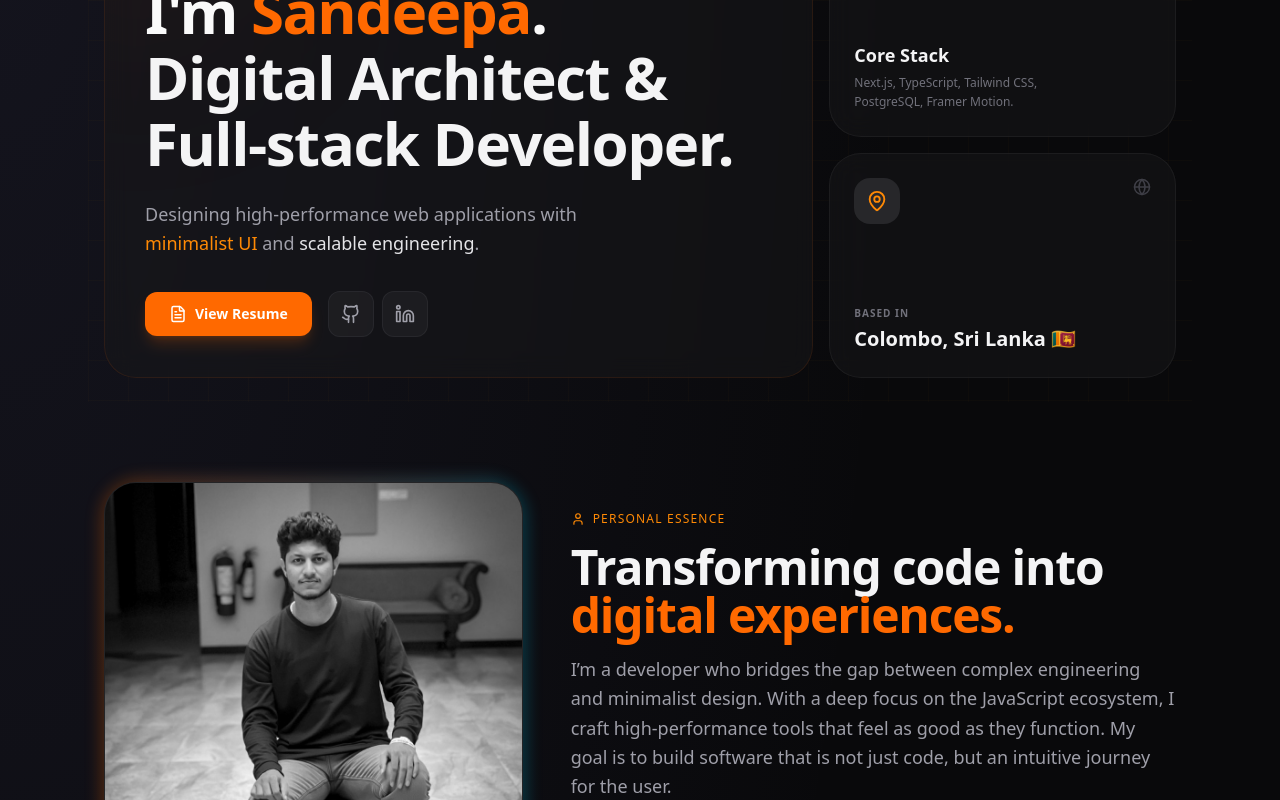
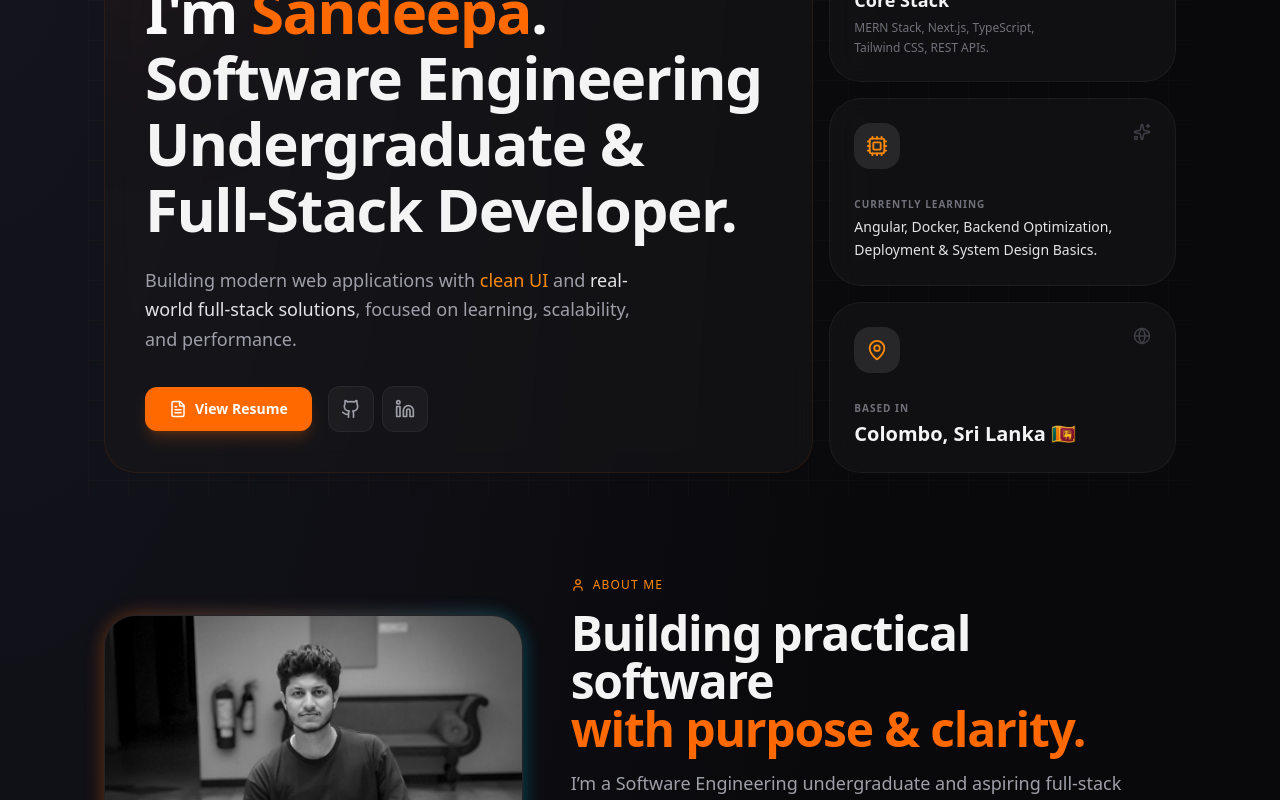
Before and after one commit to SandeepaChathumina/MyPortfolio, a Next.js app in the folder my-portfolio/: page / in a window 1280 px wide. Shown: the part 160-960 px from the top of the page. Built offline with nearby package versions, Linux system fonts and the light colour scheme.

Commit message:
update hero and about

```diff
--- a/my-portfolio/src/app/components/About.tsx
+++ b/my-portfolio/src/app/components/About.tsx
@@ -13,35 +13,40 @@ export default function About() {
         viewport={{ once: true }}
         className="grid grid-cols-1 lg:grid-cols-12 gap-12 items-center"
       >
-        {/* IMAGE BLOCK - Spans 5 columns */}
+        {/* IMAGE BLOCK */}
         <div className="lg:col-span-5 relative group">
-          <div className="absolute -inset-1 bg-linear-to-r from-orange-500 to-cyan-500 rounded-[2.5rem] blur opacity-25 group-hover:opacity-40 transition duration-1000"></div>
+          <div className="absolute -inset-1 bg-linear-to-r from-orange-500 to-cyan-500 rounded-[2.5rem] blur opacity-25 group-hover:opacity-40 transition duration-1000" />
           <div className="relative overflow-hidden rounded-4xl aspect-4/5 border border-white/5 bg-zinc-900">
             <Image
               src="/my1.jpg"
-              alt="Sandeepa - Digital Architect"
+              alt="Sandeepa - Software Engineering Undergraduate"
               fill
               className="object-cover grayscale hover:grayscale-0 transition duration-700 scale-105 hover:scale-100"
             />
           </div>
         </div>
 
-        {/* CONTENT BLOCK - Spans 7 columns */}
+        {/* CONTENT BLOCK */}
         <div className="lg:col-span-7 space-y-8">
           <div className="space-y-4">
             <div className="flex items-center gap-2 text-orange-400 font-medium tracking-widest uppercase text-xs">
               <User size={14} />
-              <span>Personal Essence</span>
+              <span>About Me</span>
             </div>
+
             <h2 className="text-4xl md:text-5xl font-bold tracking-tight text-zinc-100">
-              Transforming code into <br />
-              <span className="text-orange-500">digital experiences.</span>
+              Building practical software <br />
+              <span className="text-orange-500">with purpose & clarity.</span>
             </h2>
+
             <p className="text-zinc-400 text-lg leading-relaxed font-light max-w-2xl">
-              I’m a developer who bridges the gap between complex engineering and minimalist design.
-              With a deep focus on the JavaScript ecosystem, I craft high-performance tools
-              that feel as good as they function. My goal is to build software that is
-              not just code, but an intuitive journey for the user.
+              I’m a Software Engineering undergraduate and aspiring full-stack developer
+              with a strong interest in building real-world web applications.
+              I primarily work within the JavaScript ecosystem, focusing on clean UI,
+              structured backend logic, and scalable development practices.
+              <br /><br />
+              I enjoy learning new technologies, improving my problem-solving skills,
+              and transforming ideas into functional, user-friendly digital solutions.
             </p>
           </div>
 
@@ -50,12 +55,17 @@ export default function About() {
             <div className="p-6 rounded-3xl bg-zinc-900/50 border border-white/5 backdrop-blur-sm group hover:border-orange-500/30 transition-colors">
               <Code2 className="text-orange-500 mb-3" size={24} />
               <h4 className="text-zinc-100 font-bold text-3xl">15+</h4>
-              <p className="text-zinc-500 text-sm tracking-wide uppercase">Projects Built</p>
+              <p className="text-zinc-500 text-sm tracking-wide uppercase">
+                Academic & Personal Projects
+              </p>
             </div>
+
             <div className="p-6 rounded-3xl bg-zinc-900/50 border border-white/5 backdrop-blur-sm group hover:border-orange-500/30 transition-colors">
               <Rocket className="text-orange-500 mb-3" size={24} />
               <h4 className="text-zinc-100 font-bold text-3xl">5+</h4>
-              <p className="text-zinc-500 text-sm tracking-wide uppercase">Global Certs</p>
+              <p className="text-zinc-500 text-sm tracking-wide uppercase">
+                Certifications Earned
+              </p>
             </div>
           </div>
         </div>
--- a/my-portfolio/src/app/components/Hero.tsx
+++ b/my-portfolio/src/app/components/Hero.tsx
@@ -1,62 +1,99 @@
 "use client";
 import { motion } from "framer-motion";
-import { Github, Linkedin, Terminal, MapPin, FileText, Cpu, Sparkles, Globe } from "lucide-react";
+import {
+  Github,
+  Linkedin,
+  Terminal,
+  MapPin,
+  FileText,
+  Cpu,
+  Sparkles,
+  Globe,
+} from "lucide-react";
 
 export default function Hero() {
   return (
     <section className="pt-12 pb-6 w-full max-w-350 mx-auto px-4 relative">
       {/* Background Grid Decoration */}
-      <div className="absolute inset-0 -z-10 bg-[linear-gradient(to_right,#ffa50005_1px,transparent_1px),linear-gradient(to_bottom,#ffa50005_1px,transparent_1px)] bg-size-[40px_40px]"></div>
+      <div className="absolute inset-0 -z-10 bg-[linear-gradient(to_right,#ffa50005_1px,transparent_1px),linear-gradient(to_bottom,#ffa50005_1px,transparent_1px)] bg-size-[40px_40px]" />
 
       <div className="grid grid-cols-1 lg:grid-cols-12 gap-4">
-
         {/* LEFT: MAIN PROFILE */}
         <motion.div
           initial={{ opacity: 0, y: 10 }}
           animate={{ opacity: 1, y: 0 }}
           className="lg:col-span-8 p-8 md:p-10 rounded-4xl bg-zinc-900/50 border border-orange-500/10 backdrop-blur-md flex flex-col justify-between min-h-112.5 relative overflow-hidden group"
         >
-          {/* Subtle Orange Ambient Glow */}
+          {/* Ambient Glow */}
           <div className="absolute -top-24 -left-24 w-64 h-64 bg-orange-500/5 rounded-full blur-[100px] group-hover:bg-orange-500/10 transition-colors duration-700" />
 
           <div className="relative z-10">
+            {/* Status Badge */}
             <div className="inline-flex items-center gap-2 px-3 py-1 rounded-full bg-orange-500/10 border border-orange-500/20 mb-6">
               <Sparkles size={14} className="text-orange-400" />
-              <span className="text-[10px] font-bold tracking-widest uppercase text-orange-400">Available for Hire</span>
+              <span className="text-[10px] font-bold tracking-widest uppercase text-orange-400">
+                Available for Internships & Freelance
+              </span>
             </div>
 
+            {/* Heading */}
             <h1 className="text-4xl md:text-6xl font-bold tracking-tight leading-[1.1] mb-6">
               I'm <span className="text-orange-500">Sandeepa</span>. <br />
-              <span className="text-zinc-100">Digital Architect & <br/>Full-stack Developer.</span>
+              <span className="text-zinc-100">
+                Software Engineering <br />
+                Undergraduate & Full-Stack Developer.
+              </span>
             </h1>
 
+            {/* Description */}
             <p className="text-zinc-400 text-base md:text-lg max-w-lg leading-relaxed font-light">
-              Designing high-performance web applications with
-              <span className="text-orange-400 font-medium"> minimalist UI</span> and
-              <span className="text-zinc-200 font-medium"> scalable engineering</span>.
+              Building modern web applications with
+              <span className="text-orange-400 font-medium">
+                {" "}
+                clean UI
+              </span>{" "}
+              and
+              <span className="text-zinc-200 font-medium">
+                {" "}
+                real-world full-stack solutions
+              </span>
+              , focused on learning, scalability, and performance.
             </p>
           </div>
 
+          {/* Actions */}
           <div className="flex items-center gap-4 mt-8 relative z-10">
             <button className="flex items-center gap-2 bg-orange-500 text-white px-6 py-3 rounded-xl font-semibold hover:bg-orange-600 transition-all text-sm shadow-lg shadow-orange-500/20">
               <FileText size={18} />
               View Resume
             </button>
+
             <div className="flex gap-2">
-              <a href="#" className="p-3 bg-zinc-800/50 rounded-xl border border-white/5 hover:border-orange-500/30 hover:bg-zinc-700 transition-all">
-                <Github size={20} className="text-zinc-400 hover:text-orange-400 transition-colors" />
+              <a
+                href="#"
+                className="p-3 bg-zinc-800/50 rounded-xl border border-white/5 hover:border-orange-500/30 hover:bg-zinc-700 transition-all"
+              >
+                <Github
+                  size={20}
+                  className="text-zinc-400 hover:text-orange-400 transition-colors"
+                />
               </a>
-              <a href="#" className="p-3 bg-zinc-800/50 rounded-xl border border-white/5 hover:border-orange-500/30 hover:bg-zinc-700 transition-all">
-                <Linkedin size={20} className="text-zinc-400 hover:text-orange-400 transition-colors" />
+              <a
+                href="#"
+                className="p-3 bg-zinc-800/50 rounded-xl border border-white/5 hover:border-orange-500/30 hover:bg-zinc-700 transition-all"
+              >
+                <Linkedin
+                  size={20}
+                  className="text-zinc-400 hover:text-orange-400 transition-colors"
+                />
               </a>
             </div>
           </div>
         </motion.div>
 
-        {/* RIGHT: THE STACKED WIDGETS */}
+        {/* RIGHT: STACKED WIDGETS */}
         <div className="lg:col-span-4 grid grid-cols-1 gap-4">
-
-          {/* TECH WIDGET */}
+          {/* CORE STACK */}
           <motion.div
             initial={{ opacity: 0, x: 10 }}
             animate={{ opacity: 1, x: 0 }}
@@ -67,17 +104,24 @@ export default function Hero() {
               <div className="p-3 bg-orange-500/10 rounded-2xl text-orange-400">
                 <Terminal size={22} />
               </div>
-              <Cpu size={18} className="text-zinc-700 group-hover:text-orange-500/40 transition-colors" />
+              <Cpu
+                size={18}
+                className="text-zinc-700 group-hover:text-orange-500/40 transition-colors"
+              />
             </div>
+
             <div>
-              <h3 className="text-lg font-bold text-zinc-100 mb-1">Core Stack</h3>
+              <h3 className="text-lg font-bold text-zinc-100 mb-1">
+                Core Stack
+              </h3>
               <p className="text-zinc-500 text-xs leading-relaxed">
-                Next.js, TypeScript, Tailwind CSS, <br />PostgreSQL, Framer Motion.
+                MERN Stack, Next.js, TypeScript, <br />
+                Tailwind CSS, REST APIs.
               </p>
             </div>
           </motion.div>
 
-          {/* LOCATION WIDGET */}
+          {/* CURRENTLY LEARNING */}
           <motion.div
             initial={{ opacity: 0, x: 10 }}
             animate={{ opacity: 1, x: 0 }}
@@ -86,16 +130,51 @@ export default function Hero() {
           >
             <div className="flex justify-between items-start mb-4">
               <div className="p-3 bg-zinc-800 rounded-2xl text-orange-400">
-                <MapPin size={22} />
+                <Cpu size={22} />
               </div>
-              <Globe size={18} className="text-zinc-700 group-hover:text-orange-400 transition-colors" />
+              <Sparkles
+                size={18}
+                className="text-zinc-700 group-hover:text-orange-400 transition-colors"
+              />
             </div>
+
             <div>
-              <p className="text-[10px] font-bold text-zinc-500 uppercase tracking-widest mb-1">Based in</p>
-              <p className="text-xl font-bold text-zinc-100">Colombo, Sri Lanka 🇱🇰</p>
+              <p className="text-[10px] font-bold text-zinc-500 uppercase tracking-widest mb-1">
+                Currently Learning
+              </p>
+              <p className="text-sm font-medium text-zinc-200 leading-relaxed">
+                Angular, Docker, Backend Optimization,
+                <br /> Deployment & System Design Basics.
+              </p>
             </div>
           </motion.div>
 
+          {/* LOCATION */}
+          <motion.div
+            initial={{ opacity: 0, x: 10 }}
+            animate={{ opacity: 1, x: 0 }}
+            transition={{ delay: 0.3 }}
+            className="p-6 rounded-4xl bg-zinc-900/50 border border-white/5 backdrop-blur-md flex flex-col justify-between group hover:border-orange-500/20 transition-all"
+          >
+            <div className="flex justify-between items-start mb-4">
+              <div className="p-3 bg-zinc-800 rounded-2xl text-orange-400">
+                <MapPin size={22} />
+              </div>
+              <Globe
+                size={18}
+                className="text-zinc-700 group-hover:text-orange-400 transition-colors"
+              />
+            </div>
+
+            <div>
+              <p className="text-[10px] font-bold text-zinc-500 uppercase tracking-widest mb-1">
+                Based In
+              </p>
+              <p className="text-xl font-bold text-zinc-100">
+                Colombo, Sri Lanka 🇱🇰
+              </p>
+            </div>
+          </motion.div>
         </div>
       </div>
     </section>
```
